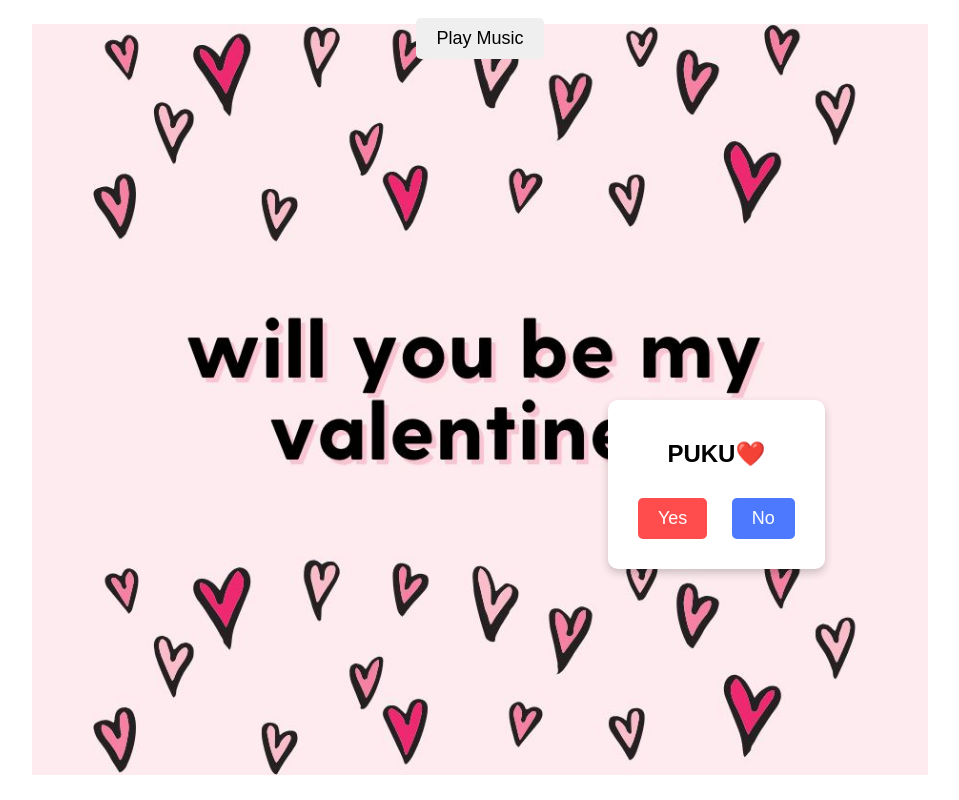
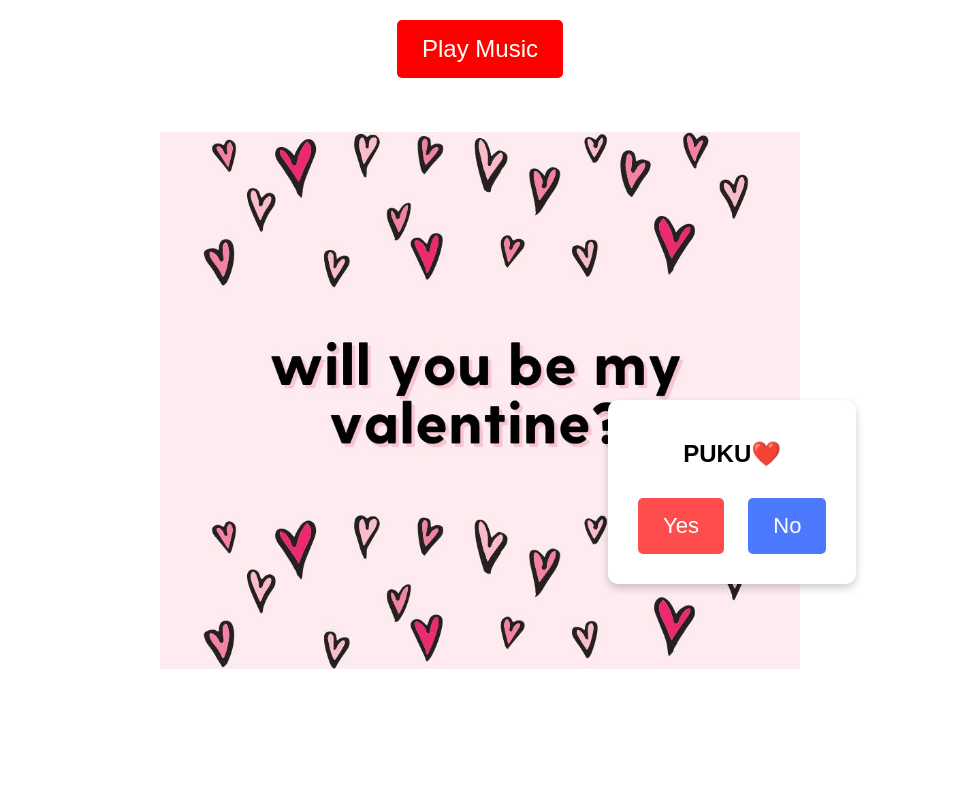
Before and after one commit to alubomb69/valentines-website, a plain HTML site: page index.html in a window 1280 px wide. Shown: the whole page, without its empty margins (160-1119 px from the left). Drawn offline with Linux system fonts and the light colour scheme.

Commit message:
Update index.html

```diff
--- a/index.html
+++ b/index.html
@@ -9,7 +9,7 @@
             text-align: center;
             font-family: Arial, sans-serif;
             background: url('background.jpg') no-repeat center center fixed;
-            background-size: 70%;
+            background-size: 50%;
         }
         .container {
             background: white;
@@ -21,8 +21,8 @@
             animation: floatBox 5s infinite alternate ease-in-out;
         }
         button {
-            font-size: 18px;
-            padding: 10px 20px;
+            font-size: 22px;
+            padding: 15px 25px;
             margin: 10px;
             border: none;
             border-radius: 5px;
@@ -30,6 +30,7 @@
         }
         .yes-btn { background-color: #ff4d4d; color: white; }
         .no-btn { background-color: #4d79ff; color: white; }
+        .music-btn { background-color: red; color: white; font-size: 24px; display: block; margin: 20px auto; }
 
         @keyframes floatBox {
             from {
@@ -51,7 +52,7 @@
         Your browser does not support the audio element.
     </audio>
 
-    <button onclick="toggleMusic()">Play Music</button>
+    <button class="music-btn" onclick="toggleMusic()">Play Music</button>
 
     <div class="container">
         <h2>PUKU❤️</h2>
```
